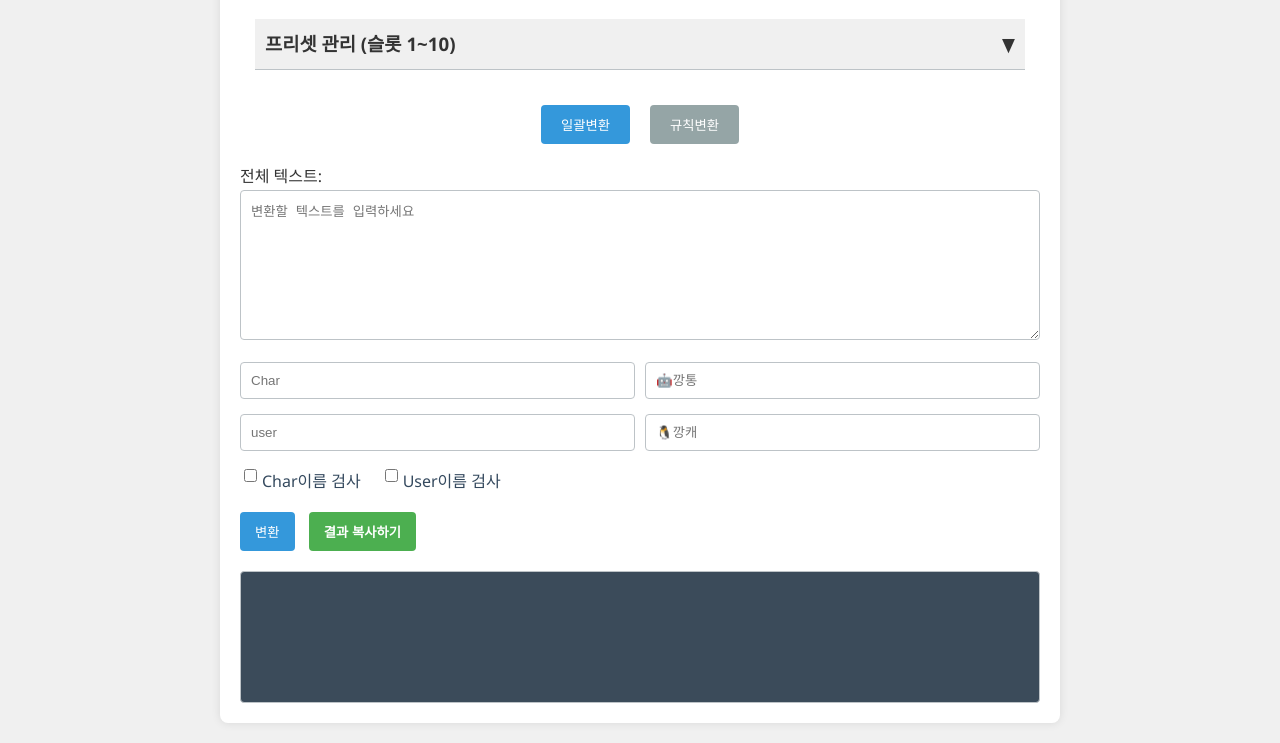
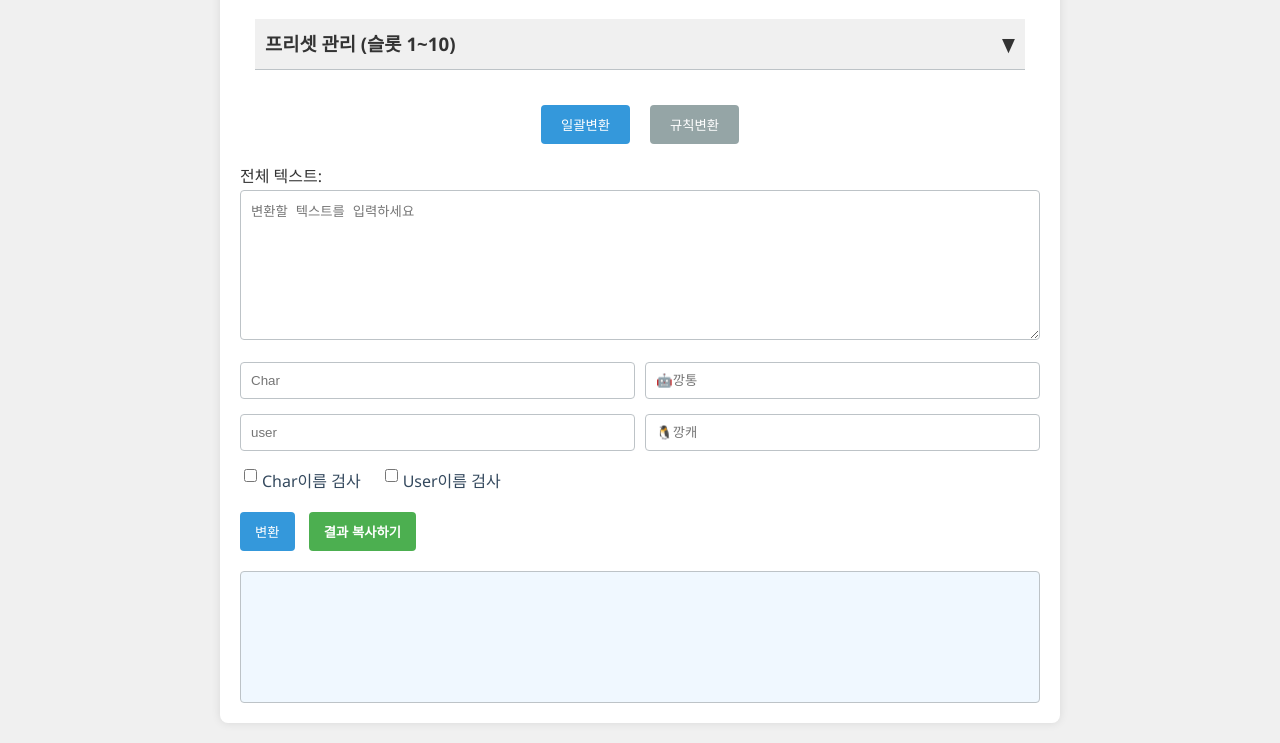
Before and after one commit to tienr749/textify, a plain HTML site: page index.html in a window 1280 px wide. In both pictures the pointer is over the element 640 px from the left and 767 px from the top of the page. Shown: the part 130-873 px from the top of the page. Drawn offline with Linux system fonts and the light colour scheme.

Commit message:
Add files via upload

```diff
--- a/index.html
+++ b/index.html
@@ -398,7 +398,7 @@
 		}
 
 		#result:hover {
-			background-color: #3b4b5a; /* 다크 모드에서도 부담 없는 배경 */
+			background-color: #f0f8ff; /* 클릭 시 강조 색상 (연한 파란색) */
 		}
 
 		.dark-mode #result:hover {
```
